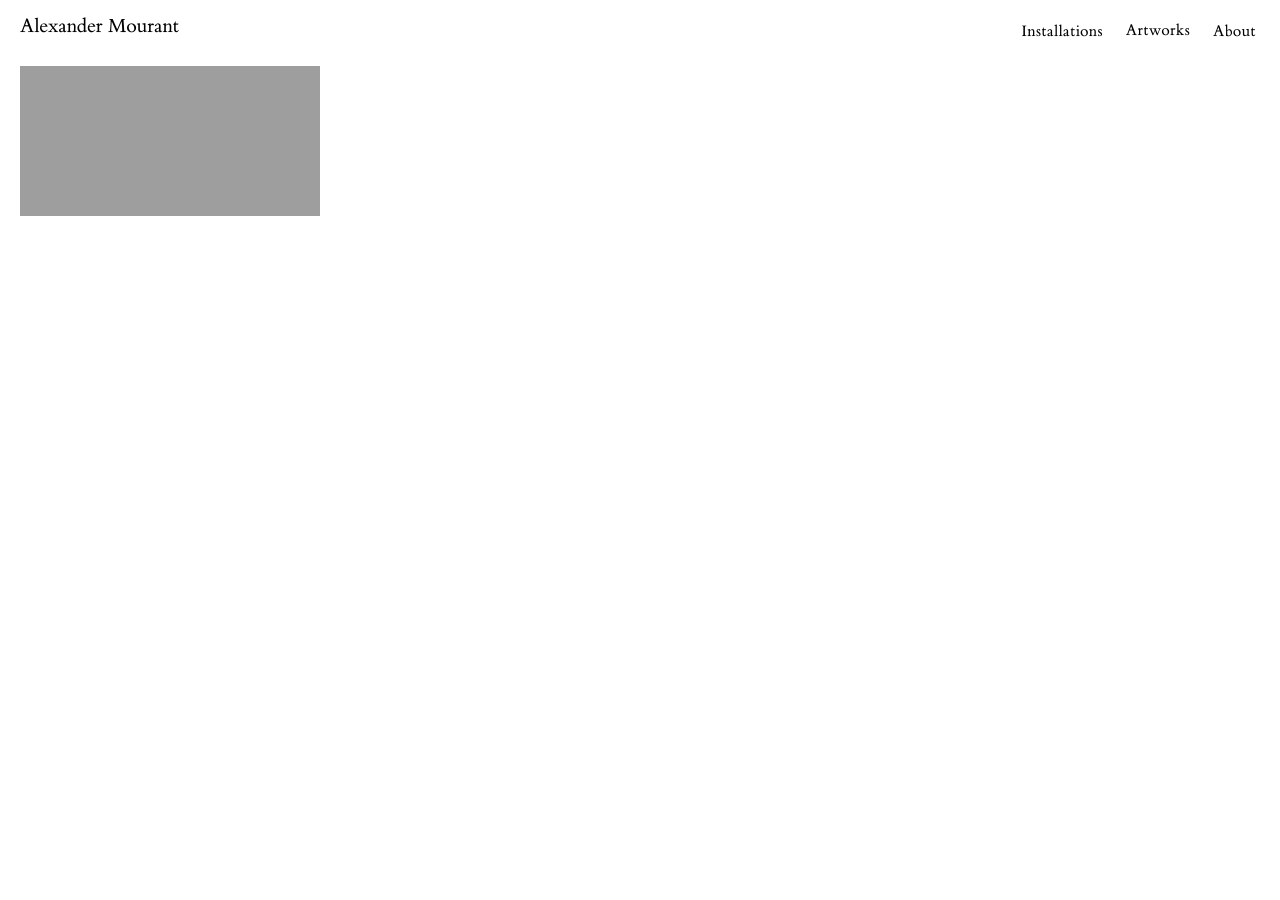
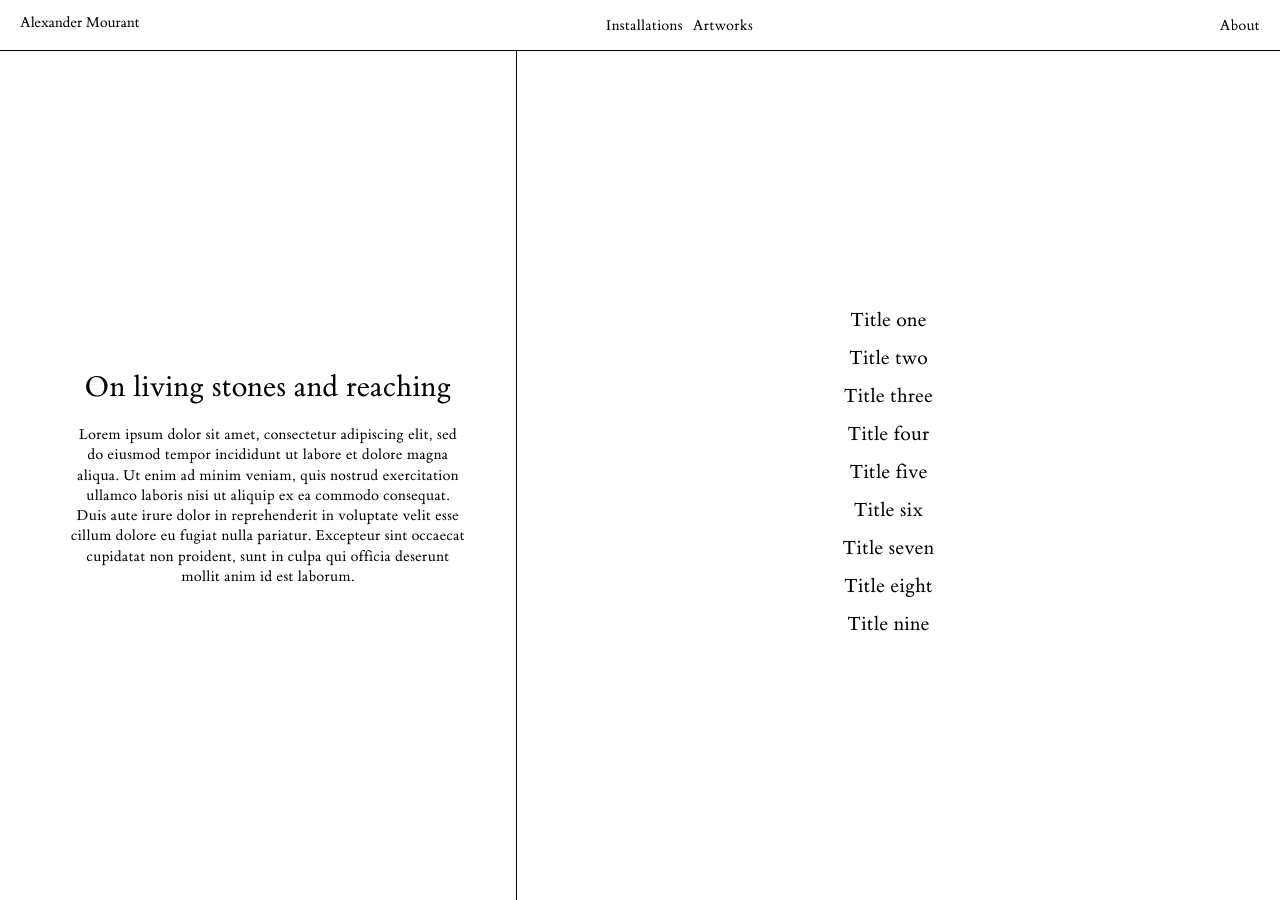
Before and after one commit to HarryFischer/alexandermourant, a Jekyll site: the page built from on-living-stones-and-reaching.markdown, in a window 1280 px wide. Built offline with Jekyll 4.4.1, drawn with Linux system fonts in a browser that asks for light colours; nearby versions of some CDN libraries; grey boxes are pictures that could not be loaded.

Commit message:
set up olsar

```diff
--- a/_includes/header.html
+++ b/_includes/header.html
@@ -5,7 +5,55 @@
     {%- assign page_paths = site.header_pages | default: default_paths -%}
     <a class="site-title" rel="author" href="{{ "/" | relative_url }}">{{ site.title | escape }}</a>
 
-    {% include navigation.html %}
+    <div class="center-me">
+      <ul>
+        <li>
+            <a href="{{site.baseurl}}/installations">Installations</a>
+        </li>
+      </ul>
+      <ul>
+        <li class="artworks-title">
+          <a class="artworks-title__dropdown">
+            <p>Artworks</p>
+          </a>
+        </li>
+
+        <div class="hide-nav">
+          <li class="artwork-link">
+            <a href="/alexandermourant/on-living-stones-and-reaching">On Living Stones and Reaching</a>
+          </li>
+          <li class="artwork-link">
+            <a href="/alexandermourant/i-could-not-tell-glass-from-air">I Could Not Tell Glass From Air</a>
+          </li>
+          <li class="artwork-link">
+            <a href="/alexandermourant/a-vertigo-like-self">A Vertigo Like Self</a>
+          </li>
+          <li class="artwork-link">
+            <a href="/alexandermourant/the-bell-tower">The Bell Tower</a>
+          </li>
+          <li class="artwork-link">
+            <a href="/alexandermourant/to-feel-its-touch">To Feel Its Touch</a>
+          </li>
+          <li class="artwork-link">
+            <a href="/alexandermourant/the-lightness">The Lightness</a>
+          </li>
+          <li class="artwork-link">
+              <a href="/alexandermourant/aomori">Aomori</a>
+          </li>
+          <li class="artwork-link">
+              <a href="/alexandermourant/aurelian">Aurelian</a>
+          </li>
+        </div>
+      </ul>
+    </div>
+
+    <nav>
+        <ul>
+            <li>
+                <a href="{{site.baseurl}}/about">About</a>
+            </li>
+        </ul>
+    </nav>
 
   </div>
 </header>
--- a/_includes/navigation.html
+++ b/_includes/navigation.html
@@ -1,12 +1,11 @@
 <nav>
   <div class="nav-inner">
+    <div class="center-me">
       <ul>
         <li>
             <a href="{{site.baseurl}}/installations">Installations</a>
         </li>
       </ul>
-
-
       <ul>
         <li class="artworks-title">
           <a class="artworks-title__dropdown">
@@ -41,6 +40,7 @@
           </li>
         </div>
       </ul>
+    </div>
 
     <ul>
         <li>
--- a/_layouts/farm-index.html
+++ b/_layouts/farm-index.html
@@ -4,8 +4,32 @@
 
 <div class="home scroll-horizontal">
   <div class="inner-content">
+    <div class="split-wrapper">
+      <div class="split-wrapper__left open">
+        <div class="inner-wrapper">
+          <h1>On living stones and reaching</h1>
+          <p>Lorem ipsum dolor sit amet, consectetur adipiscing elit, sed do eiusmod tempor incididunt ut labore et dolore magna aliqua. Ut enim ad minim veniam, quis nostrud exercitation ullamco laboris nisi ut aliquip ex ea commodo consequat. Duis aute irure dolor in reprehenderit in voluptate velit esse cillum dolore eu fugiat nulla pariatur. Excepteur sint occaecat cupidatat non proident, sunt in culpa qui officia deserunt mollit anim id est laborum.</p>
+        </div>
+      </div>
+      <div class="split-wrapper__right">
+        <div class="inner-wrapper">
+          <a class="olsar-link" href="#" data-link="http://127.0.0.1:4000/alexandermourant/i-could-not-tell-glass-from-air">Title one</a>
+          <a href="#">Title two</a>
+          <a href="#">Title three</a>
+          <a href="#">Title four</a>
+          <a href="#">Title five</a>
+          <a href="#">Title six</a>
+          <a href="#">Title seven</a>
+          <a href="#">Title eight</a>
+          <a href="#">Title nine</a>
+        </div>
+        <iframe class="fill-me" src="" frameborder="0"></iframe>
+      </div>
+    </div>
     {%- for content in page.Content -%}
-    <iframe src="http://127.0.0.1:4000/alexandermourant/i-could-not-tell-glass-from-air" frameborder="0"></iframe>
+    <!-- <iframe src="http://127.0.0.1:4000/alexandermourant/i-could-not-tell-glass-from-air" frameborder="0"></iframe> -->
+
+
     {%- endfor -%}
   </div>
 </div>
--- a/assets/main.js
+++ b/assets/main.js
@@ -52,3 +52,26 @@
   })
 }
 })
+
+
+
+// close farm left nav
+const leftPanel = document.querySelector(".split-wrapper__left")
+leftPanel.addEventListener(("click"), () => {
+  if (!leftPanel.classList.contains("closed")) {
+    leftPanel.classList.add ("closed")
+  } else {
+    leftPanel.classList.remove ("closed")
+  }
+})
+
+
+// fill olsar iframe on click
+const iframe = document.querySelector(".fill-me")
+const link = document.querySelector(".olsar-link")
+
+link.addEventListener(("click"), () => {
+  iframe.src = (link.dataset.link)
+  iframe.classList.add("filled")
+  link.classList.add("active")
+})
--- a/assets/main.scss
+++ b/assets/main.scss
@@ -27,10 +27,16 @@
     bottom: 0;
 }
 
+.page-content {
+    padding-top: 0;
+}
+
 .site-header {
     position: relative;
+    border-bottom: 1px solid black;
+    min-height: 50px;
     .site-title {
-        font-size: 20px;
+        font-size: 15px;
         letter-spacing:0;
         font-family:$font-family-serif;
         color:#000;
@@ -47,6 +53,7 @@
         }
     }
     nav {
+        font-size: 15px;
         @media (max-width: 700px) {
             margin-left: auto;
         }
@@ -66,31 +73,28 @@
             line-height: 1.15;
             text-align:left;
         }
-        .nav-inner {
-            display:flex;
-            flex-direction:column;
-            @media (min-width:700px) {
-                flex-direction:row;
-                align-items: center;
+
+            .center-me {
+                font-size: 15px;
+                margin: 0 auto;
+                display: flex;
+                ul:first-child {
+                    margin-right: 10px;
+                }
             }
             ul {
                 margin: 0;
-                margin-bottom:8px;
                 position: relative;
-                margin-left: 15px;
                 li  {
                     list-style-type: none;
                     a {
                         cursor: pointer;
                         color: black;;
-                        margin:4px;
                         transition:border-bottom 0.3s ease;
                         border-bottom:1px solid transparent;
                         &:hover {
                             border-bottom: 1px solid black;
                             text-decoration: none;
-                            // border-bottom: 1px solid black;
-                            // background-color: wheat;
                             svg {
                                 transform: translateY(3px);
                             }
@@ -169,7 +173,7 @@
                     }
                 }
             }
-        }
+
     }
 }
 
@@ -198,7 +202,7 @@
     }
     .inner-content {
         @media (min-width: 700px) {
-            min-height: 92vh;
+            height: calc(100vh - 50px);
             // max-height: 80vh;
         }
         .link-container {
@@ -361,7 +365,7 @@
     .link-container {
         opacity:0;
     }
-}
+
 
 
     .link-container.active {
@@ -375,6 +379,7 @@
             animation: slideIn 0.5s ease-in;
         }
     }
+}
 
 
 .Home {
@@ -390,6 +395,11 @@
             .caption-link-style {
                 border-bottom: 1px solid;
             }
+        }
+    }
+    .wrapper .inner-content .caption-wrapper {
+        @media (min-width:700px) {
+            min-height: unset;
         }
     }
 }
@@ -439,6 +449,98 @@
 }
 
 
+.split-wrapper {
+    display: flex;
+    height: calc(100vh - 50px);
+    &__left {
+        border-right: 1px solid black;
+        display: flex;
+        transition: all 0.5s ease;
+        width: 40%;
+        .inner-wrapper {
+            display: block;
+            margin: auto;
+            transition: all 0.5s ease;
+            h1 {
+                font-size: 30px;
+                text-align: center;
+                transition: all 0.5s ease;
+
+            }
+            p {
+                font-size: 15px;
+                line-height: 135%;
+                text-align: center;
+                max-width: 80%;
+                margin: 0 auto;
+
+                opacity: 1;
+                // visibility: visible;
+                transition: all 0.5s ease;
+            }
+        }
+        &.closed {
+            width: 80px;
+            .inner-wrapper {
+                position: relative;
+                h1 {
+                    width: 100%;
+                    transform: rotate(90deg) translate(-50%);
+                    position: absolute;
+                    top: 50%;
+                    left: -190px;
+                }
+                p {
+                    opacity: 0;
+                    // visibility: hidden;
+                }
+            }
+        }
+    }
+    &__right {
+        // width: 100%;
+        display: flex;
+        flex: 1;
+        flex-direction: column;
+        position: relative;
+        .inner-wrapper {
+            display: block;
+            margin:auto;
+            z-index: 2;
+            a {
+                display: block;
+                font-size: 20px;
+                color: black;
+                text-align: center;
+                margin: 0 auto;
+                margin-bottom: 8px;
+            }
+        }
+        .fill-me {
+            position: absolute;
+            top: 0;
+            left: 0;
+            right: 0;
+            bottom: 0;
+            width: 100%;
+            height: 100vh;
+            // z-index: -1;
+            visibility: hidden;
+            z-index: 3;
+
+            overflow-x: scroll;
+            margin: 0;
+            padding: 0;
+            .site-header {
+                display: none;
+            }
+            &.filled {
+                visibility: visible;
+            }
+        }
+    }
+}
+
 
 
 .wrapper .inner-content .link-wrapper .image-wrapper {
```
Lines whose indentation alone changed are shown as unchanged.
